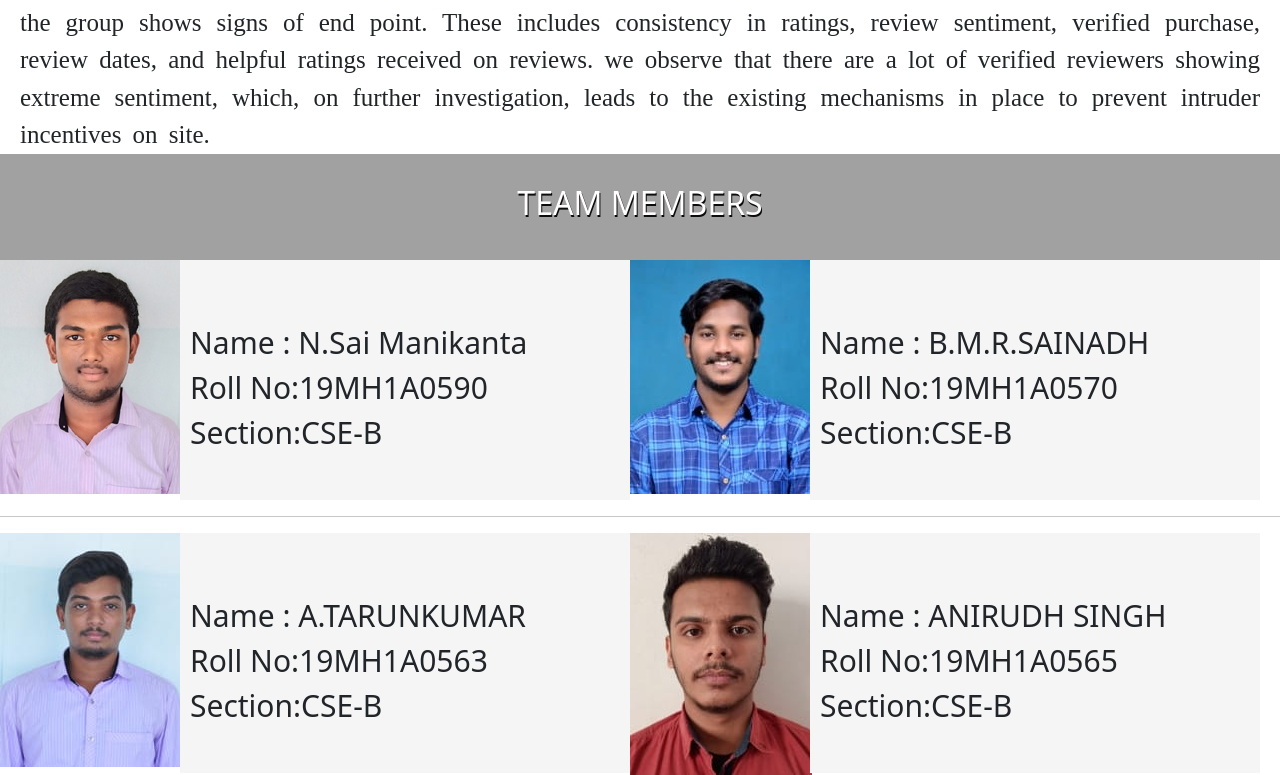
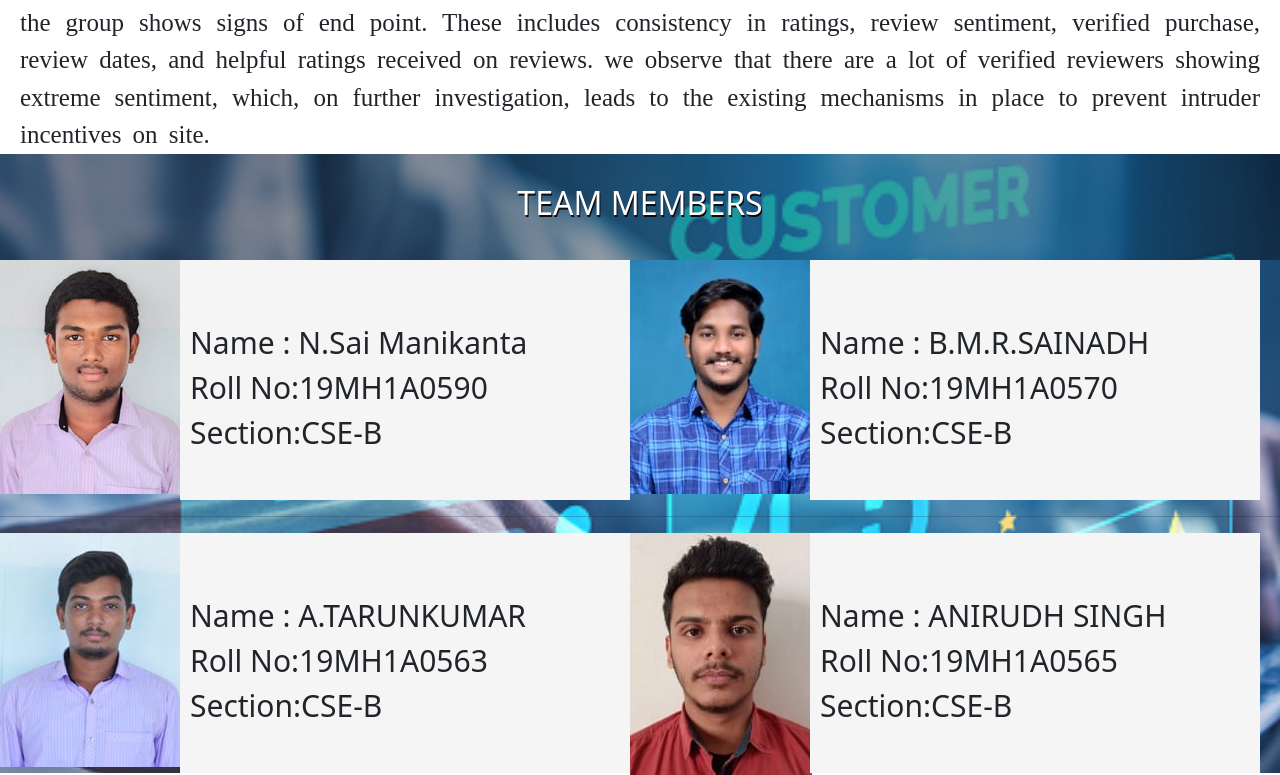
Before and after one commit to saimani590/project, a plain HTML site: page index.html in a window 1280 px wide. Shown: the part 966-1741 px from the top of the page. Drawn offline with nearby package versions, Linux system fonts and the light colour scheme.

Commit message:
Update index.css

```diff
--- a/index.css
+++ b/index.css
@@ -14,7 +14,7 @@ ul li {
 }
 
 .titleback {
-    background: linear-gradient(rgba(255,255,255,0.37), rgba(255,255,255,0.37)),url("../images/back2.webp");
+    background: linear-gradient(rgba(255,255,255,0.37), rgba(255,255,255,0.37)),url("back2.webp");
 
     width: auto;
     height: 500px;
@@ -37,7 +37,7 @@ h1{
 }
 .bg-parlex {
     padding-top: 0px;
-    background: url("../images/back1.jpg");
+    background: url("back1.jpg");
     background-size: cover;
     background-repeat: no-repeat;
     background-attachment: fixed;
@@ -63,7 +63,7 @@ h2{
     margin: 10px 20px 0px 20px;
 }
 .team{
-    background-image: url("../images/back1.jpg");
+    background-image: url("back1.jpg");
     background-size: cover;
     background-repeat: no-repeat;
     background-attachment: fixed;
```
